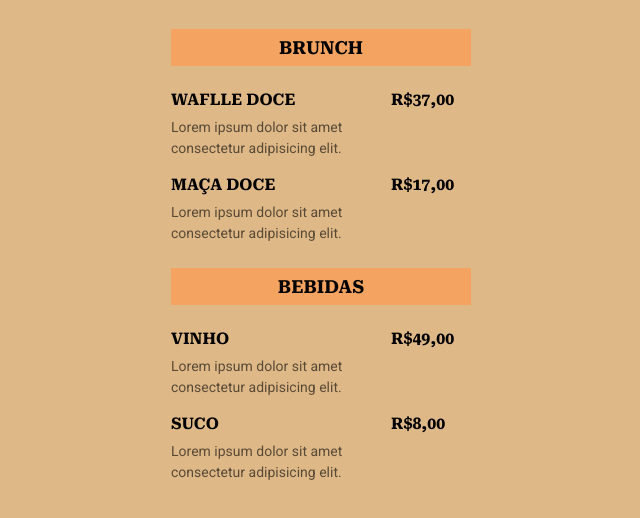
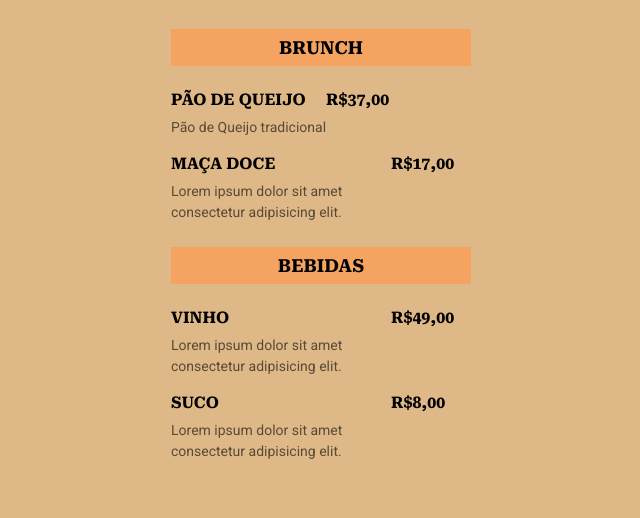
Before and after one commit to Alisson-Jns/MaratonaExplorer, a plain HTML site: page index.html in a window 1280 px wide. Shown: the part 88-606 px from the top of the page, without its empty margins (319-959 px from the left). Drawn offline with Linux system fonts and the light colour scheme.

Commit message:
Feito uma alteração no menu

```diff
--- a/index.html
+++ b/index.html
@@ -26,9 +26,9 @@
       <ul>
         <li>
           <div class="details">
-            <h3>Waflle Doce</h3>
+            <h3>Pão de Queijo</h3>
             <p class="description">
-              Lorem ipsum dolor sit amet consectetur adipisicing elit.
+              Pão de Queijo tradicional
             </p>
           </div>
 
```
